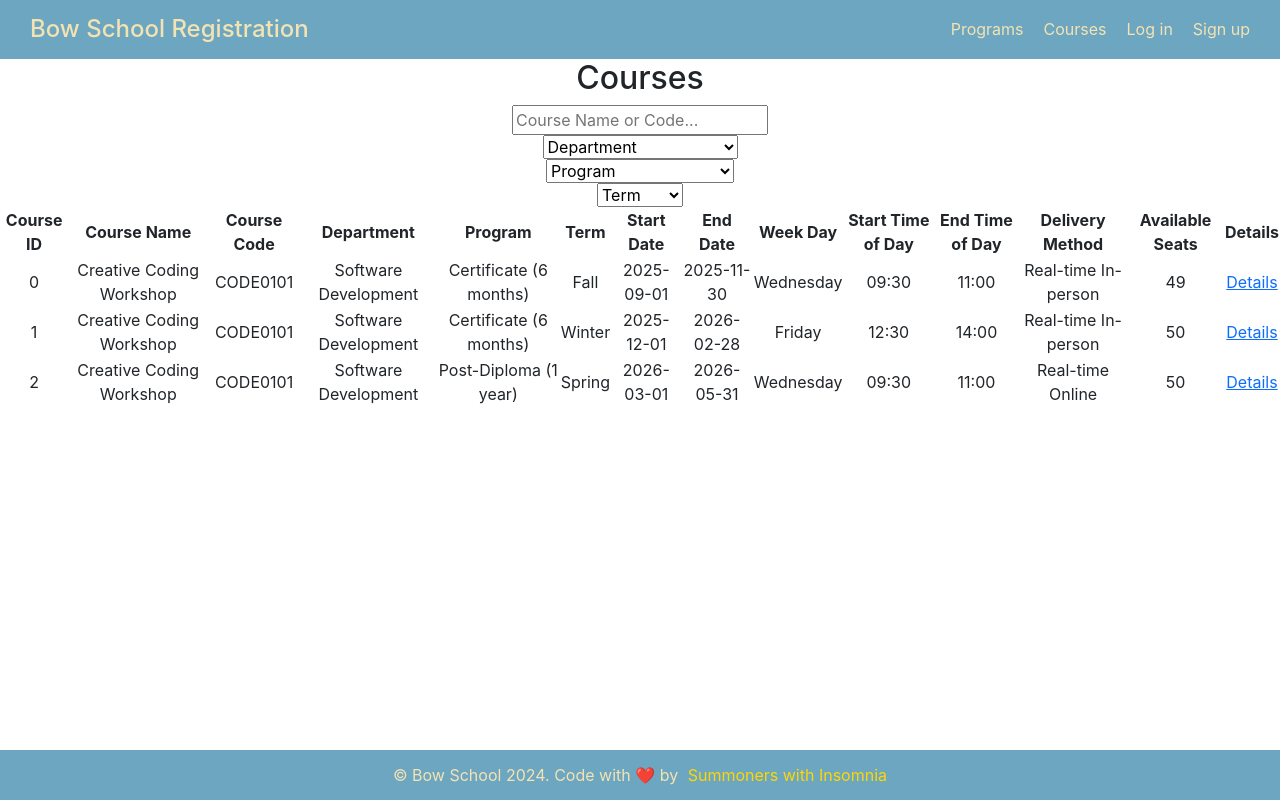
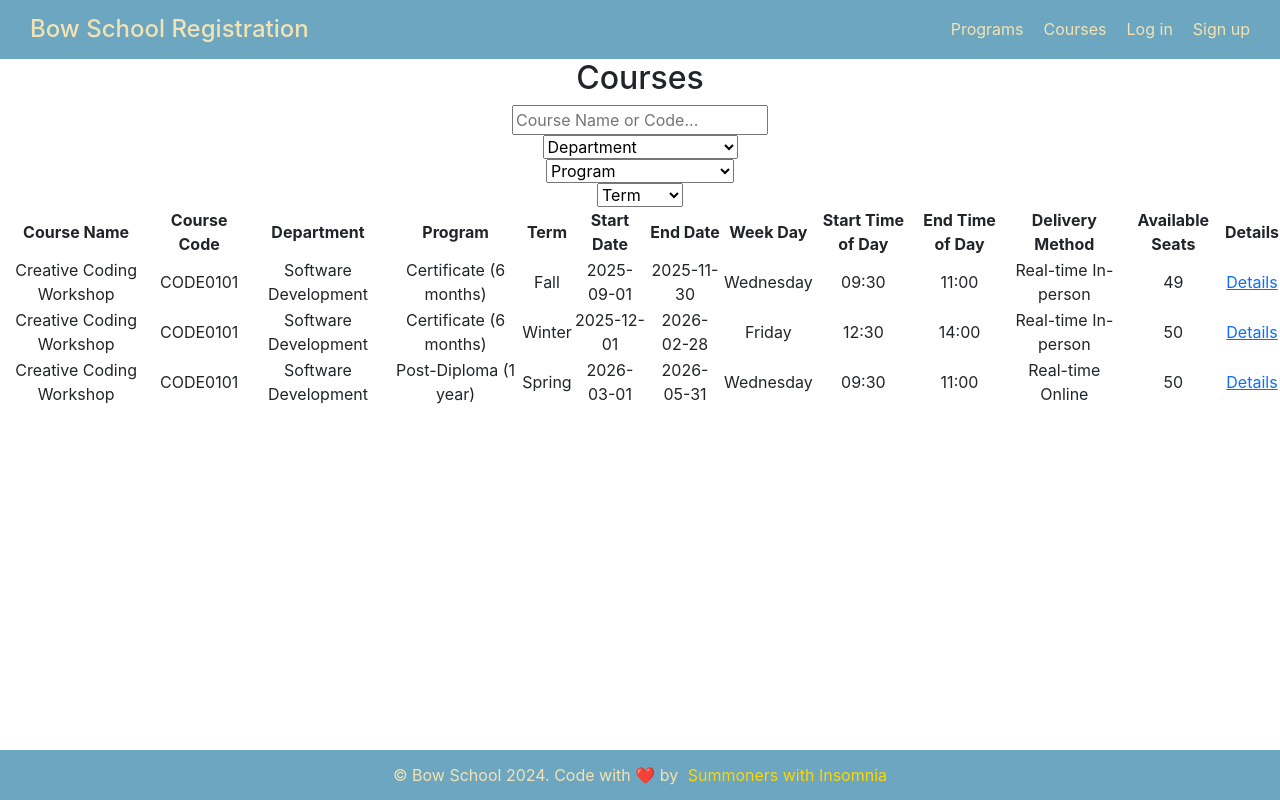
Before and after one commit to SummonersWithInsomnia/bow, a React (Create React App) app: page /courses in a window 1280 px wide. Built offline with nearby package versions, Linux system fonts and the light colour scheme.

Commit message:
Optimised text

```diff
--- a/src/components/courses/Course.component.jsx
+++ b/src/components/courses/Course.component.jsx
@@ -4,7 +4,6 @@ const CourseComponent = ({courses}) => (
     <>
         {courses.map((course) => (
             <tr key={course.id}>
-                <td>{course.id}</td>
                 <td>{course.name}</td>
                 <td>{course.code}</td>
                 <td>{course.department}</td>
--- a/src/components/courses/Courses.component.jsx
+++ b/src/components/courses/Courses.component.jsx
@@ -84,7 +84,6 @@ function CoursesComponent() {
                 <table>
                     <thead>
                     <tr>
-                        <th>Course ID</th>
                         <th>Course Name</th>
                         <th>Course Code</th>
                         <th>Department</th>
```
